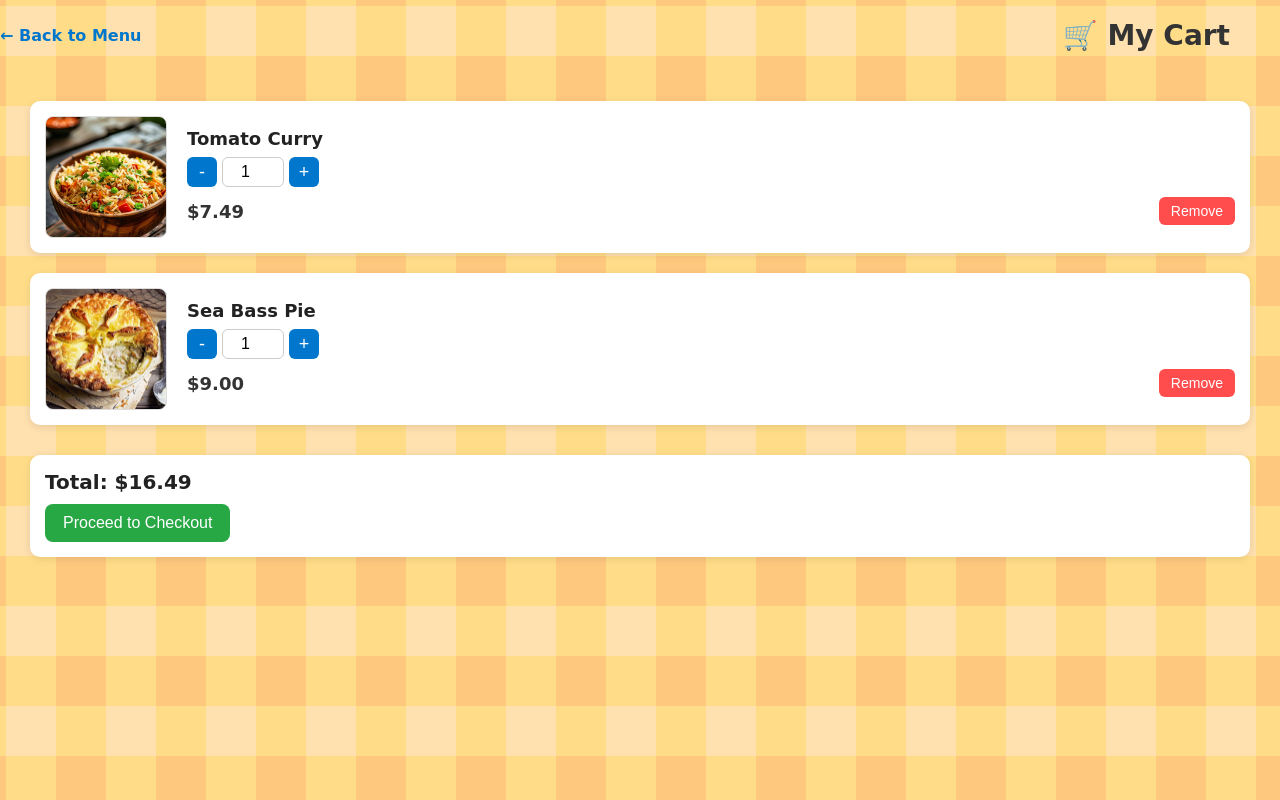
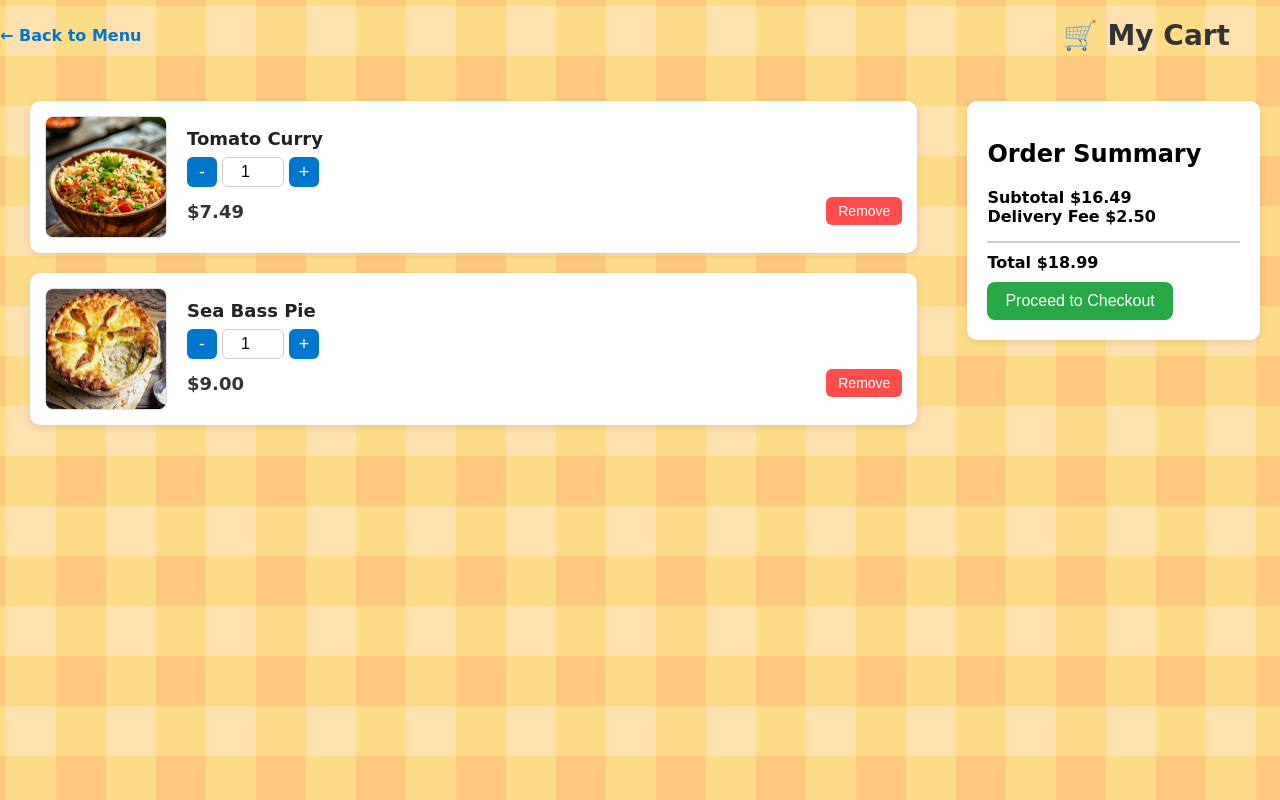
Before and after one commit to JordznFish/Final-Project-Web-Group3, a PHP site: page /cart.html in a window 1280 px wide. Run offline with PHP 8.4, Linux system fonts and the light colour scheme.

Commit message:
Self-update

```diff
--- a/cart.html
+++ b/cart.html
@@ -16,19 +16,19 @@
       </header>
 
       <main class="cart-page-content">
+        <div class="cart-layout">
+          <div class="cart-items-section">
             <!-- Tomato Curry -->
             <div class="cart-item">
               <div class="cart-box">
-            <img src= "img/foods/Tomato_Curry.jpeg" alt="Tomato Curry" />
+                <img src="img/foods/Tomato_Curry.jpeg" alt="Tomato Curry" />
                 <div class="item-details">
                   <h3>Tomato Curry</h3>
-
                   <div class="quantity-control">
                     <button class="decrease">-</button>
                     <input type="number" value="1" min="1" />
                     <button class="increase">+</button>
                   </div>
-
                   <div class="item-bottom">
                     <span class="item-price">$7.49</span>
                     <button class="remove-btn">Remove</button>
@@ -43,13 +43,11 @@
                 <img src="img/foods/sea-bass-pie.jpeg" alt="Sea Bass Pie" />
                 <div class="item-details">
                   <h3>Sea Bass Pie</h3>
-
                   <div class="quantity-control">
                     <button class="decrease">-</button>
                     <input type="number" value="1" min="1" />
                     <button class="increase">+</button>
                   </div>
-
                   <div class="item-bottom">
                     <span class="item-price">$9.00</span>
                     <button class="remove-btn">Remove</button>
@@ -57,11 +55,25 @@
                 </div>
               </div>
             </div>
+          </div>
 
-        <!-- Total Section -->
-        <div class="cart-total">
-          <h3>Total: $16.49</h3>
+          <!-- Cart Summary (Total) -->
+          <aside class="cart-summary">
+            <h2>Order Summary</h2>
+            <div class="summary-item">
+              <span>Subtotal</span>
+              <span>$16.49</span>
+            </div>
+            <div class="summary-item">
+              <span>Delivery Fee</span>
+              <span>$2.50</span>
+            </div>
+            <div class="summary-item total">
+              <strong>Total</strong>
+              <strong>$18.99</strong>
+            </div>
             <button class="checkout-btn">Proceed to Checkout</button>
+          </aside>
         </div>
       </main>
     </div>
--- a/css/cart.css
+++ b/css/cart.css
@@ -1,3 +1,10 @@
+.cart-summary .summary-item.total {
+  border-top: 2px solid #ccc;
+  border-bottom: none;
+  margin-top: 15px;
+  padding-top: 10px;
+  font-weight: bold;
+}
 /* === General Page Layout === */
 body {
   background-color: #fafafa;
@@ -99,7 +106,7 @@ body {
   border-radius: 6px;
 }
 
-/* === Bottom Row (Price + Remove Button) === */
+/* === Price + Remove Button === */
 .item-bottom {
   display: flex;
   align-items: center;
@@ -150,12 +157,46 @@ body {
   padding: 10px 18px;
   font-size: 16px;
   border-radius: 8px;
+  margin-top: 10px;
   cursor: pointer;
 }
 
 .checkout-btn:hover {
   background-color: #1e7e34;
 }
+
+.cart-layout {
+  display: flex;
+  align-items: flex-start;
+  gap: 20px; /* spacing between items and summary */
+}
+
+/* Left section: cart items */
+.cart-items-section {
+  flex: 3;
+}
+
+/* Right section: order summary */
+.cart-summary {
+  flex: 0.8;
+  max-width: 280px;
+  background: #fff;
+  padding: 20px;
+  border-radius: 10px;
+  margin-right: 20px;
+  box-shadow: 0 2px 8px rgba(0, 0, 0, 0.1);
+  position: sticky;
+  top: 20px;
+}
+
+.cart-summary .summary-item.total {
+  border-top: 2px solid #ccc;
+  border-bottom: none;
+  margin-top: 15px;
+  padding-top: 10px;
+  font-weight: bold;
+}
+
 
 /* === Small Screens (Mobile: 375px) === */
 @media (max-width: 480px) {
@@ -206,6 +247,7 @@ body {
     text-align: left;
     margin-right: 10px;
     margin-left: 10px;
+    margin-bottom: 10px;
   }
 
   .checkout-btn {
--- a/css/main.css
+++ b/css/main.css
@@ -261,7 +261,7 @@
 /* ========================= */
 @media (min-width: 1366px) {
   .menu-grid {
-    grid-template-columns: repeat(4, 2fr);
+    grid-template-columns: repeat(3, 2fr);
     column-gap: 2.5rem;
     row-gap: 2.5rem;
     justify-items: center;
@@ -281,7 +281,7 @@
 
 @media (min-width: 1600px) {
   .menu-grid {
-    grid-template-columns: repeat(4, 0.5fr);
+    grid-template-columns: repeat(3, 2fr);
   }
 }
 
--- a/css/navbar.css
+++ b/css/navbar.css
@@ -26,7 +26,6 @@
   z-index: 100;
   margin: 0 !important;
   padding: 0 !important;
-  overflow: hidden;
 }
 
 .logo {
--- a/index.html
+++ b/index.html
@@ -273,7 +273,7 @@
             <!-- Owner: Steffani -->
             <!-- ===================== -->
             <section id="reviews">
-            <div class="review-title">Customers Love♥️</div>
+            <div class="review-title">Customers Love</div>
 
            <div class="review-container">
 
```
Also changed, not shown: css/cart-footer.css (+38 -7 lines). Lines whose indentation alone changed are shown as unchanged.
